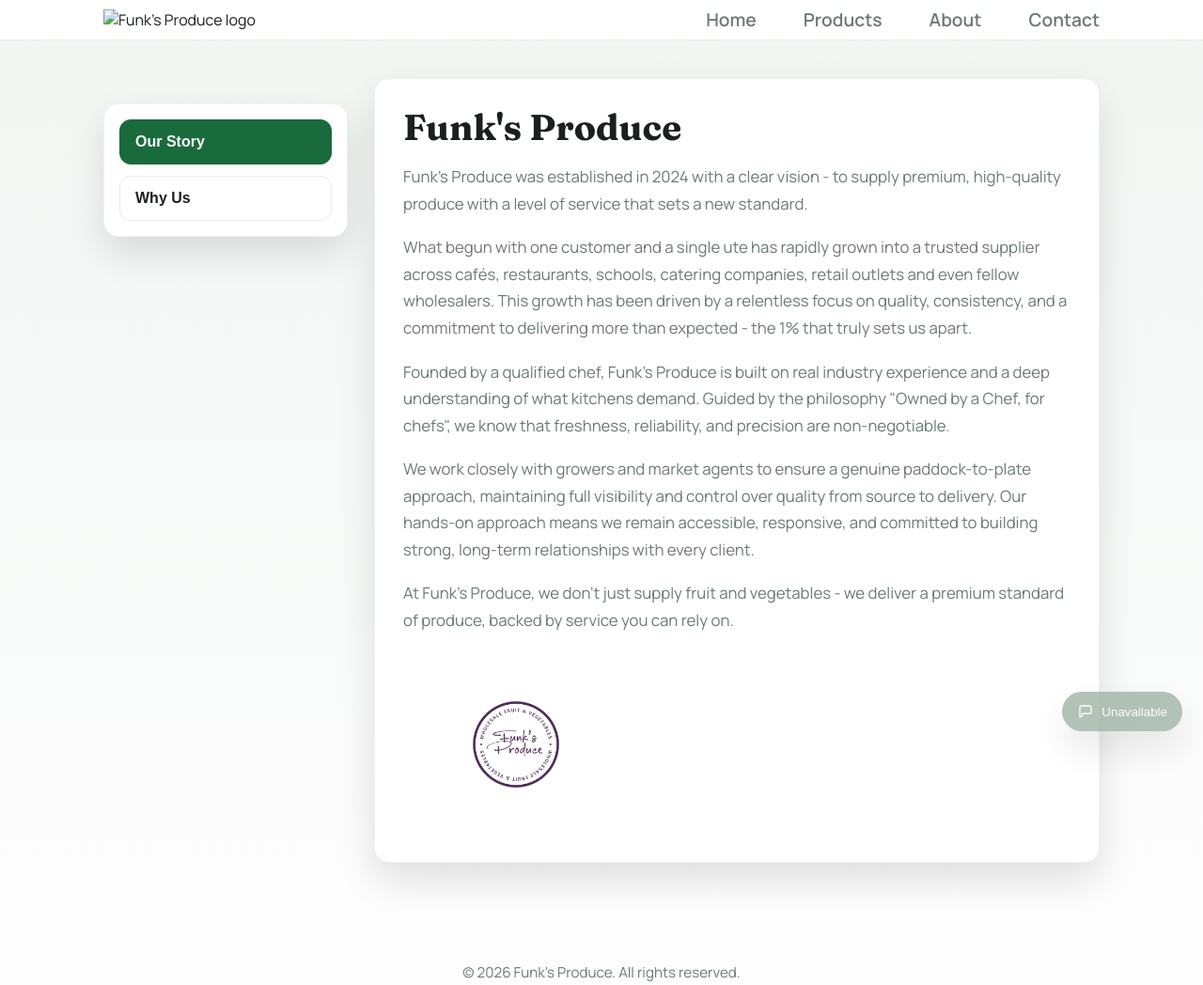
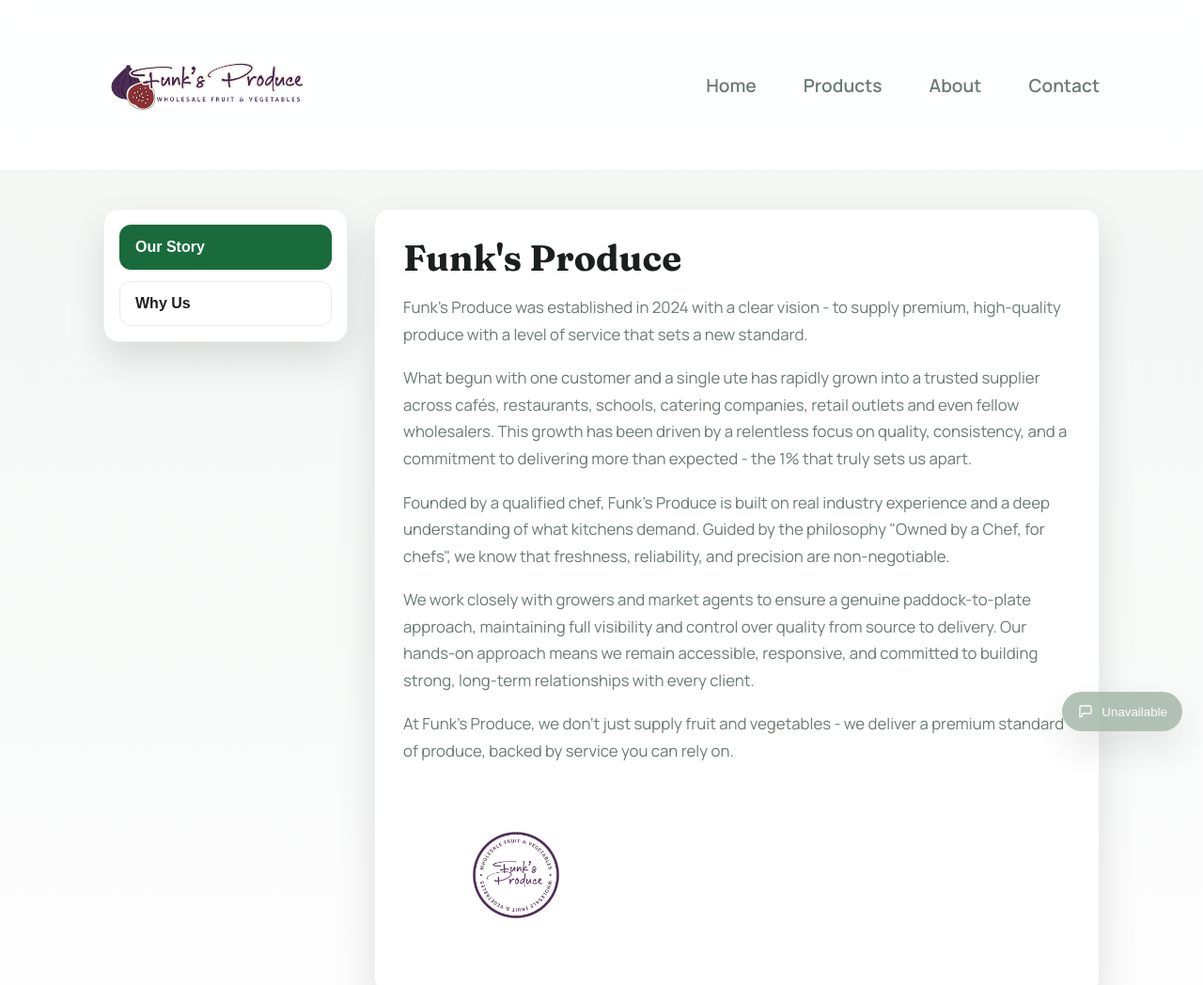
Before and after one commit to theoahhing/Funk-Website, a website: page about/index.html in a window 1280 px wide. Shown: the top 1048 px of the page at 94% size. Drawn offline with Linux system fonts and the light colour scheme.

Commit message:
Updated files.
Added '/' to fp for images.

```diff
--- a/about/index.html
+++ b/about/index.html
@@ -17,7 +17,7 @@
   <nav class="nav">
     <div class="nav-inner">
       <a href="/" class="nav-brand">
-        <img src="Images/Funk-Logos/FUNK MAIN LOGO DARK (NO BACKING).PNG" class="logo" alt="Funk's Produce logo">
+        <img src="/Images/Funk-Logos/FUNK MAIN LOGO DARK (NO BACKING).PNG" class="logo" alt="Funk's Produce logo">
       </a>
 
       <div class="nav-links">
```
Also changed, not shown: contact/index.html (+1 -1 lines), products/index.html (+1 -1 lines).
